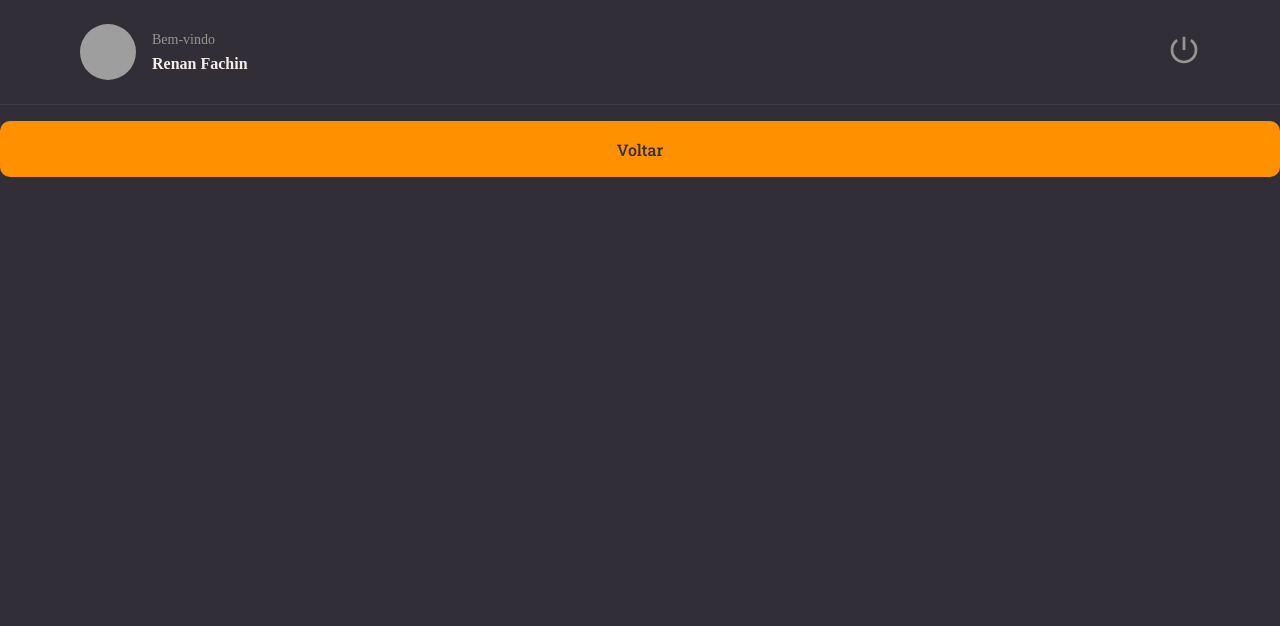
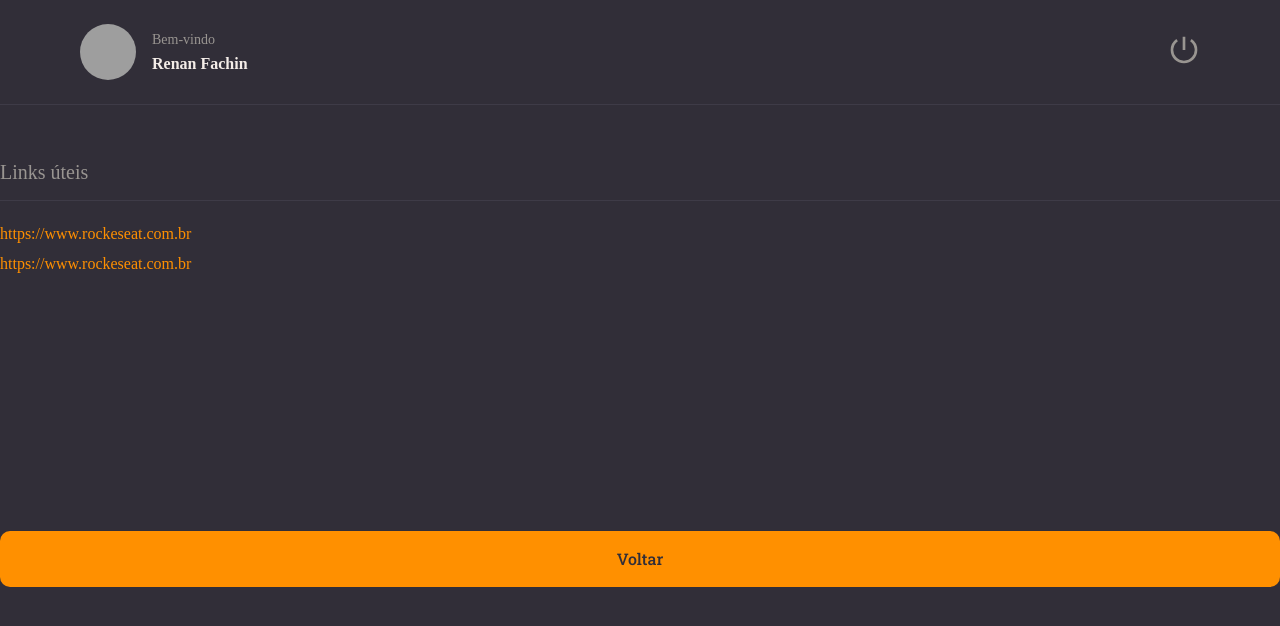
Before and after one commit to RenanFachin/RS_RocketNotesFront, a React (Vite) app: page / in a window 1280 px wide. Shown: the top 626 px of the page. Built offline with nearby package versions, Linux system fonts and the light colour scheme; grey boxes are pictures that could not be loaded.

Commit message:
Criado um componente de SECTION, que aceitará 2 propriedades (title e children), feito a estilização de elementos de lista e links

```diff
--- /dev/null
+++ b/src/components/Section/index.jsx
@@ -0,0 +1,12 @@
+// Importando a função container da section/styles
+import { Container } from './styles'
+
+
+export function Section({title, children}){
+    return (
+    <Container>
+        <h2>{title}</h2>
+        {children}
+    </Container>
+    )
+};
--- /dev/null
+++ b/src/components/Section/styles.js
@@ -0,0 +1,20 @@
+import styled from "styled-components";
+
+
+export const Container = styled.section`
+    margin: 56px 0 28px;
+
+    > h2 {
+        border-bottom-width: 1px;
+        border-bottom-style: solid;
+        border-bottom-color: ${({theme}) => theme.COLORS.BACKGROUND_700};
+
+        padding-bottom: 16px;
+        margin-bottom: 24px;
+
+        color: ${({theme}) => theme.COLORS.GRAY_100};
+        font-size: 20px;
+        font-weight: 400;
+    }
+
+`
--- a/src/pages/Details/index.jsx
+++ b/src/pages/Details/index.jsx
@@ -3,12 +3,15 @@
 // Se não quiser fazer o import, pode se utilizar desta propriedade usando apenas <> </>
 
 // Fazendo o IMPORT do styled component
-import { Container } from './styles'
+import { Container, Links } from './styles'
+
 
 // Fazendo o IMPORT do component HEADER
 import { Header } from '../../components/Header'
 // Fazendo o IMPORT do component (estilização padrão para os botões) Button
 import { Button } from '../../components/Button'
+// Fazendo o IMPORT do component SECTION
+import { Section } from '../../components/Section'
 
 
 // é necessário exportar a função (export)
@@ -20,7 +23,14 @@
     <Container>
       <Header/>
 
-    <Button title="Voltar" />
+      <Section title="Links úteis">
+        <Links>
+          <li><a href="#">https://www.rockeseat.com.br</a></li>
+          <li><a href="#">https://www.rockeseat.com.br</a></li>
+        </Links>
+      </Section>
+
+      <Button title="Voltar" />
     </Container>
   )
 }
--- a/src/pages/Details/styles.js
+++ b/src/pages/Details/styles.js
@@ -1,4 +1,4 @@
-import styled from 'styled-components'
+import styled, { ThemeContext } from 'styled-components'
 
 export const Container = styled.div`
  width: 100%;
@@ -12,3 +12,17 @@
  "header"
  "content"
 `;
+
+
+export const Links = styled.ul`
+    list-style: none;
+
+    > li{
+        margin-top: 12px;
+
+        a{
+            color: ${({theme})=> theme.COLORS.ORANGE};
+        }
+    }
+
+`;
```
